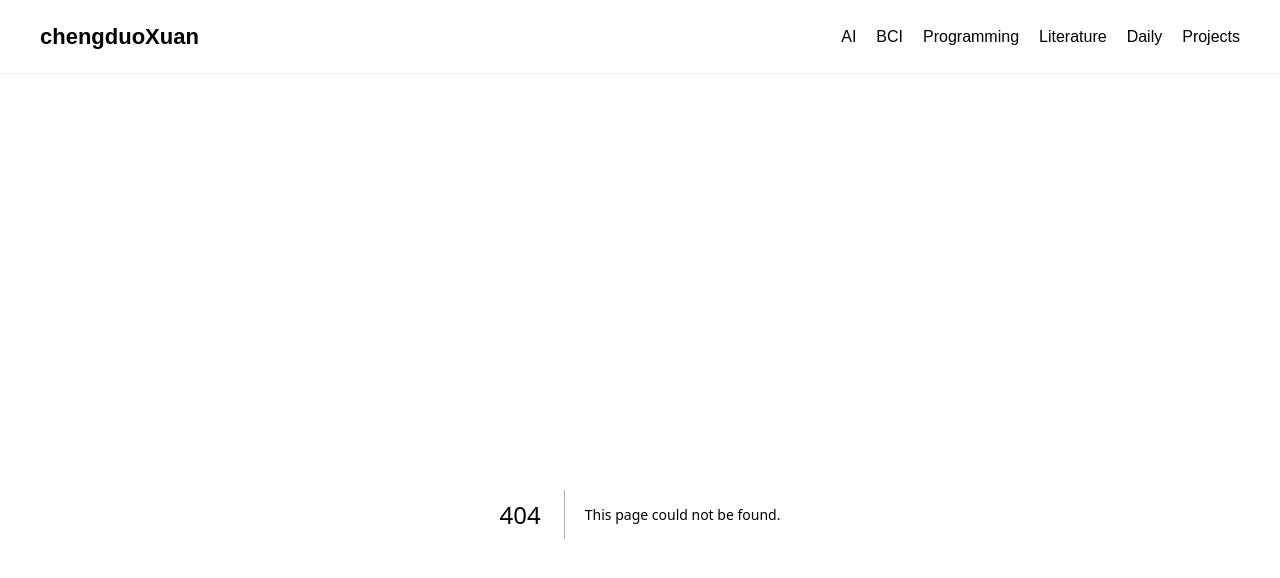
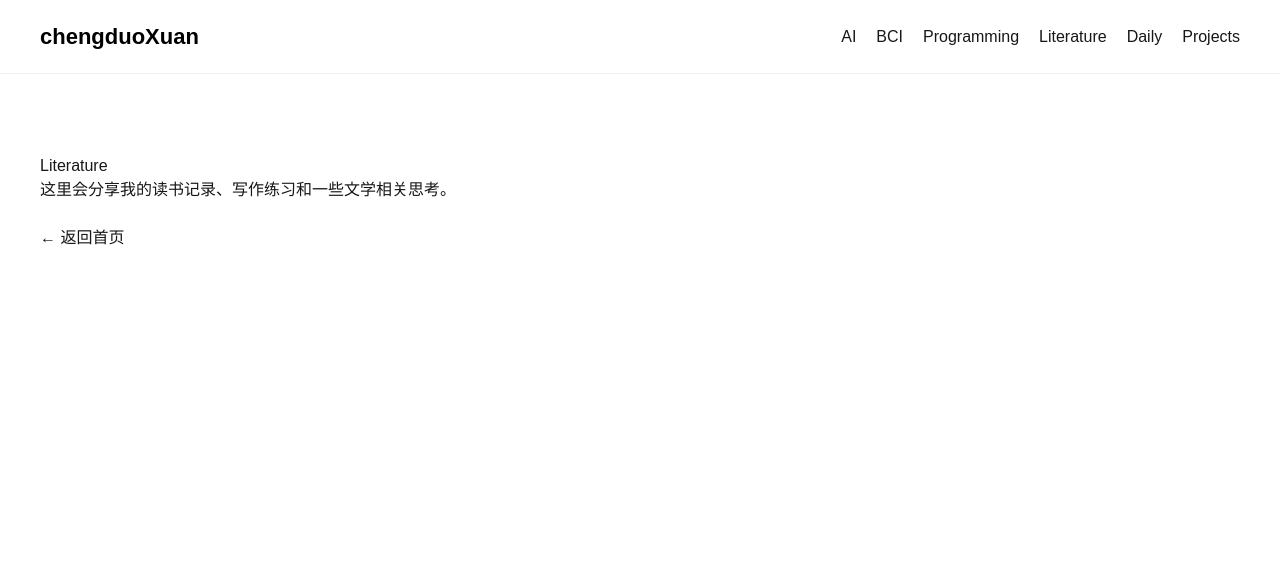
Before and after one commit to Gzx-070829/ChengduoXuan-site, a Next.js app: page /literature in a window 1280 px wide. Before the commit this address had no page. Shown: the top 578 px of the page. Built offline with nearby package versions, Linux system fonts and the light colour scheme.

Commit message:
feat: add reusable back-home link and apply to section pages

```diff
--- a/app/ai/[slug]/page.tsx
+++ b/app/ai/[slug]/page.tsx
@@ -1,3 +1,5 @@
+import BackHomeLink from "../../components/BackHomeLink";
+
 export default function Article({
   params,
 }: {
@@ -7,6 +9,7 @@ export default function Article({
     <main style={{ padding: 40 }}>
       <h1>Article: {params.slug}</h1>
       <p>This is a placeholder article page.</p>
+      <BackHomeLink />
     </main>
   );
 }
--- a/app/ai/page.tsx
+++ b/app/ai/page.tsx
@@ -1,4 +1,5 @@
 import Link from "next/link";
+import BackHomeLink from "../components/BackHomeLink";
 
 const articles = [
   { title: "KNN", slug: "knn" },
@@ -22,6 +23,8 @@ export default function AIPage() {
           ))}
         </ul>
       </div>
+
+      <BackHomeLink />
     </main>
   );
 }
--- /dev/null
+++ b/app/bci/page.tsx
@@ -0,0 +1,11 @@
+import BackHomeLink from "../components/BackHomeLink";
+
+export default function BCIPage() {
+  return (
+    <main style={{ padding: 40 }}>
+      <h1>BCI</h1>
+      <p>这里会记录我关于脑机接口与神经工程方向的学习内容。</p>
+      <BackHomeLink />
+    </main>
+  );
+}
--- /dev/null
+++ b/app/components/BackHomeLink.tsx
@@ -0,0 +1,13 @@
+import Link from "next/link";
+
+type BackHomeLinkProps = {
+  label?: string;
+};
+
+export default function BackHomeLink({ label = "← 返回首页" }: BackHomeLinkProps) {
+  return (
+    <p style={{ marginTop: 24 }}>
+      <Link href="/">{label}</Link>
+    </p>
+  );
+}
--- /dev/null
+++ b/app/daily/page.tsx
@@ -0,0 +1,11 @@
+import BackHomeLink from "../components/BackHomeLink";
+
+export default function DailyPage() {
+  return (
+    <main style={{ padding: 40 }}>
+      <h1>Daily</h1>
+      <p>这里会记录我的日常生活、灵感和阶段性总结。</p>
+      <BackHomeLink />
+    </main>
+  );
+}
--- /dev/null
+++ b/app/literature/page.tsx
@@ -0,0 +1,11 @@
+import BackHomeLink from "../components/BackHomeLink";
+
+export default function LiteraturePage() {
+  return (
+    <main style={{ padding: 40 }}>
+      <h1>Literature</h1>
+      <p>这里会分享我的读书记录、写作练习和一些文学相关思考。</p>
+      <BackHomeLink />
+    </main>
+  );
+}
--- /dev/null
+++ b/app/programming/page.tsx
@@ -0,0 +1,11 @@
+import BackHomeLink from "../components/BackHomeLink";
+
+export default function ProgrammingPage() {
+  return (
+    <main style={{ padding: 40 }}>
+      <h1>Programming</h1>
+      <p>这里会整理编程学习笔记，包括 Python、Linux、C++ 和 JavaScript。</p>
+      <BackHomeLink />
+    </main>
+  );
+}
--- /dev/null
+++ b/app/projects/page.tsx
@@ -0,0 +1,11 @@
+import BackHomeLink from "../components/BackHomeLink";
+
+export default function ProjectsPage() {
+  return (
+    <main style={{ padding: 40 }}>
+      <h1>Projects</h1>
+      <p>这里会展示我正在做或已经完成的小项目与实验作品。</p>
+      <BackHomeLink />
+    </main>
+  );
+}
```
Also changed, not shown: 1 other file (tests, documents, lock files or other folders).
